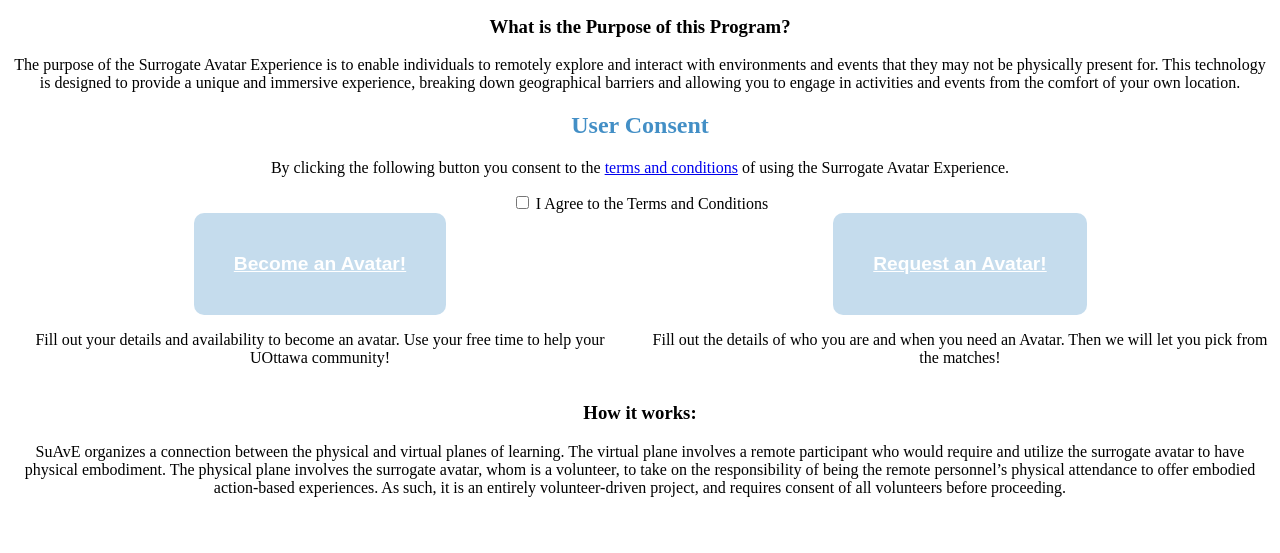
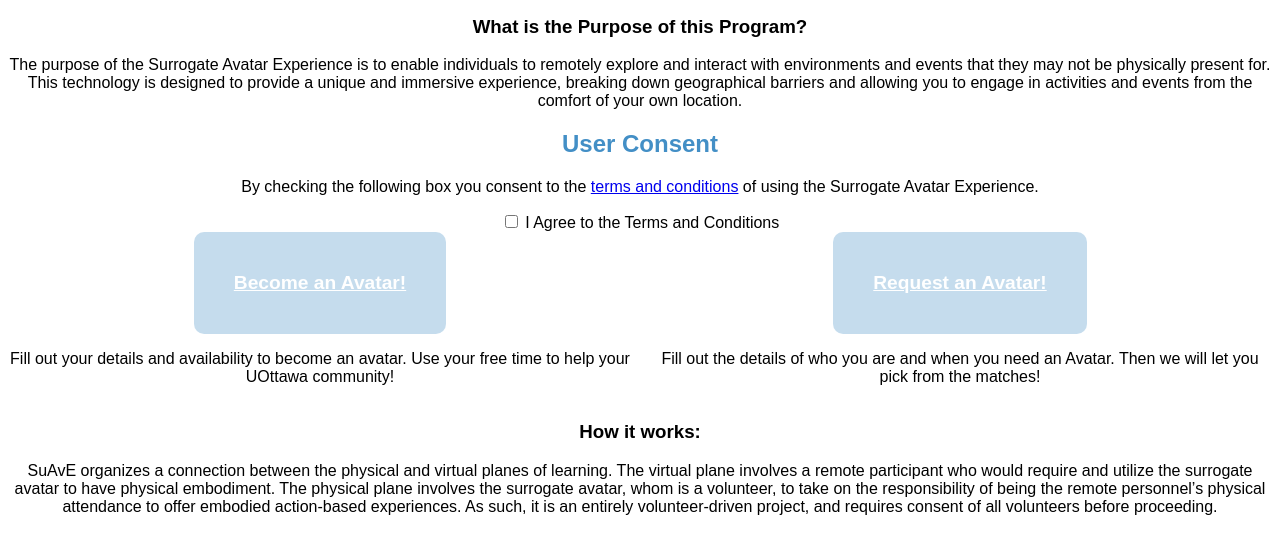
Before and after one commit to Mayowa-Awosiyan/Mayowa-Awosiyan.github.io, a website: page index.html in a window 1280 px wide. Shown: the part 101-654 px from the top of the page. Drawn offline with Linux system fonts and the light colour scheme.

Commit message:
Font Adjustments

```diff
--- a/Resources/css/index.css
+++ b/Resources/css/index.css
@@ -1,3 +1,6 @@
+body {
+    font-family: "Work Sans", sans-serif;
+}
 p {
     text-align: center;
     color: black;
--- a/index.html
+++ b/index.html
@@ -30,7 +30,7 @@
     </div>
     <div>
         <h2>User Consent</h2>
-        <p>By clicking the following button you consent to the <a href="/terms.html">terms and conditions</a> of using
+        <p>By checking the following box you consent to the <a href="/terms.html">terms and conditions</a> of using
             the Surrogate Avatar
             Experience.</p>
         <input type="checkbox" id="consentbtn" value="Agree"></input> <label>I Agree to the Terms and Conditions</label>
```
